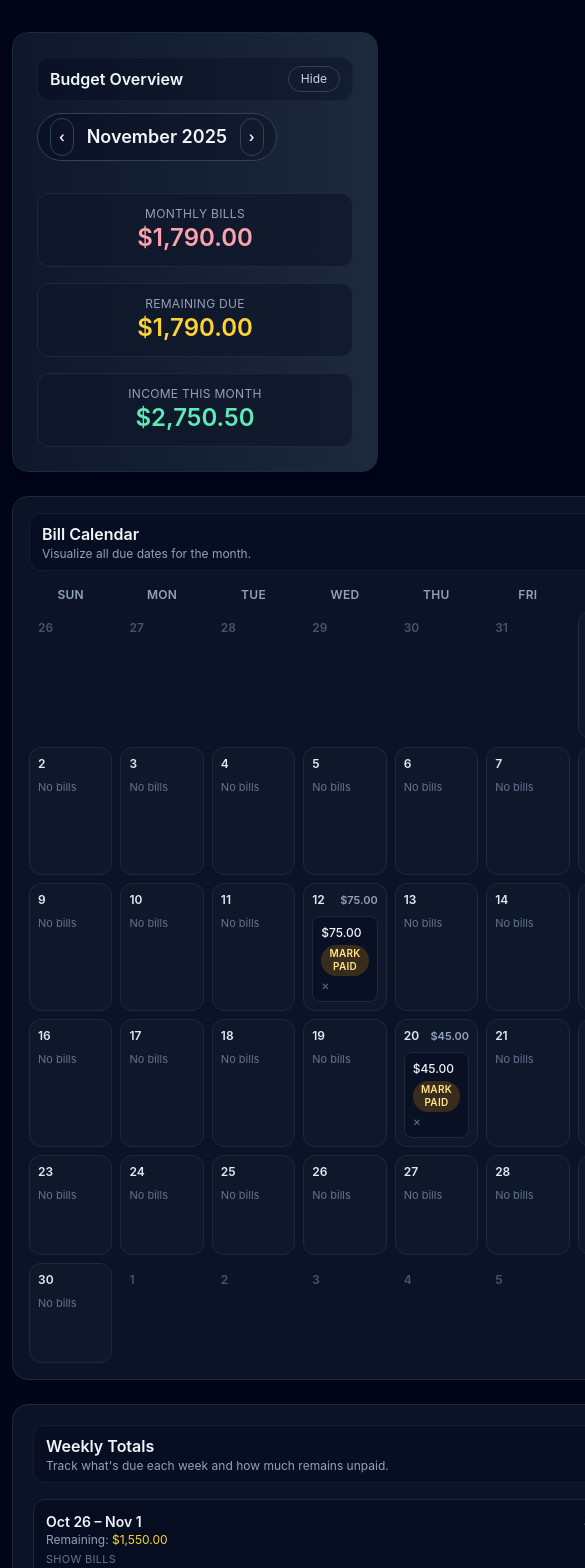
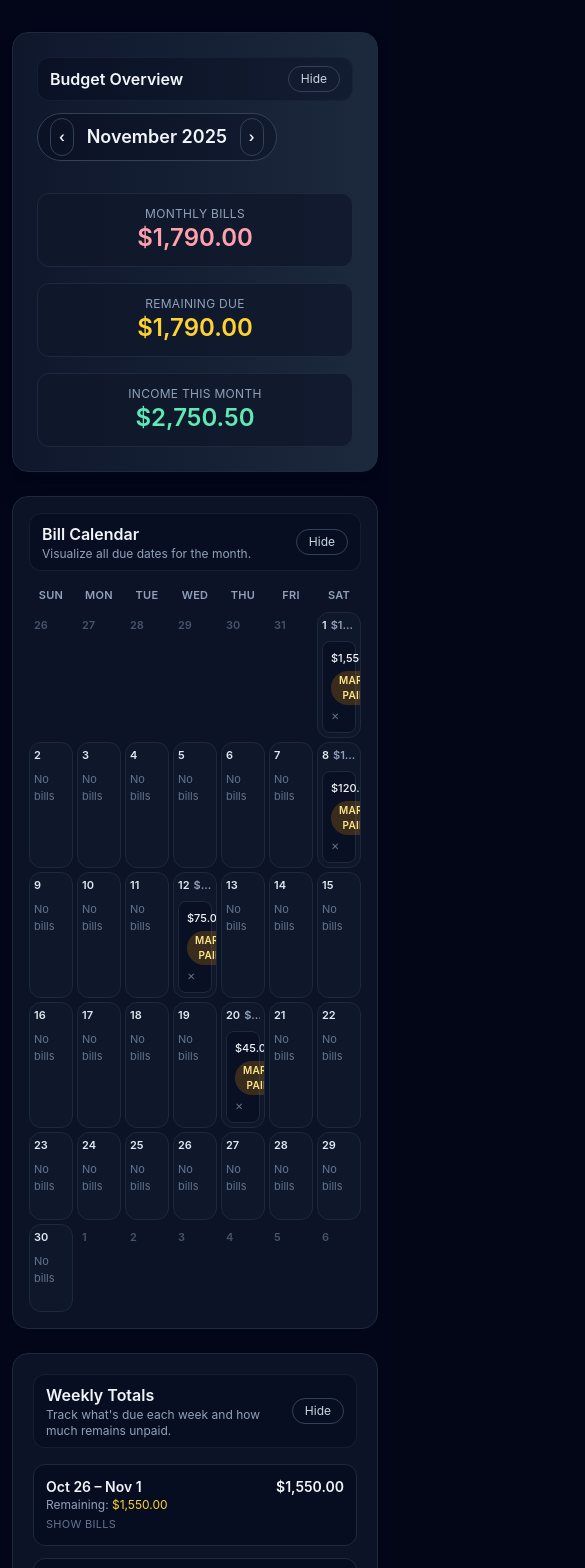
Before and after one commit to HelloDanni/billflow, a React (Vite) app: page / in a window 390 px wide. Shown: the top 1568 px of the page, 585 px wide, since content can reach past the window. Built offline with nearby package versions, Linux system fonts and the light colour scheme.

Commit message:
Add date picker functionality and improve layout responsiveness

```diff
--- a/src/App.tsx
+++ b/src/App.tsx
@@ -1,5 +1,5 @@
 import { useEffect, useMemo, useState } from 'react';
-import type { FormEvent, ReactNode } from 'react';
+import type { FormEvent, ReactNode, SyntheticEvent } from 'react';
 import './App.css';
 
 type Bill = {
@@ -216,8 +216,9 @@ const CollapsibleSection = ({
   onToggle,
 }: CollapsibleSectionProps) => {
   const contentId = `${id}-content`;
+  const sectionClass = containerClassName ?? 'rounded-2xl border border-slate-800 bg-slate-900/80 p-5';
   return (
-    <section className={containerClassName ?? 'rounded-2xl border border-slate-800 bg-slate-900/80 p-5'}>
+    <section className={`w-full max-w-full ${sectionClass}`}>
       <div className="flex flex-wrap items-center justify-between gap-3">
         <button
           type="button"
@@ -269,6 +270,9 @@ function App() {
   });
 
   const monthKey = getMonthKey(visibleMonth);
+  const openDatePicker = (event: SyntheticEvent<HTMLInputElement>) => {
+    event.currentTarget.showPicker?.();
+  };
   const activePayments = payments[monthKey] ?? {};
   const toggleSection = (id: string) => {
     setCollapsedSections((prev) => ({ ...prev, [id]: !prev[id] }));
@@ -501,7 +505,7 @@ function App() {
           </dl>
         </CollapsibleSection>
 
-        <main className="grid gap-6 lg:grid-cols-3">
+        <main className="grid w-full gap-6 lg:grid-cols-3">
           <CollapsibleSection
             id="calendar"
             title="Bill Calendar"
@@ -510,22 +514,21 @@ function App() {
             collapsed={Boolean(collapsedSections['calendar'])}
             onToggle={toggleSection}
           >
-            <div className="mt-2 overflow-x-auto">
-              <div className="min-w-[640px] space-y-2 pr-2 lg:min-w-0">
-                <div className="grid grid-cols-7 gap-2 text-center text-xs font-semibold uppercase tracking-wide text-slate-400">
+            <div className="mt-2 space-y-2">
+              <div className="grid w-full grid-cols-7 gap-1 text-center text-[11px] font-semibold uppercase tracking-wide text-slate-400 sm:gap-2 sm:text-xs">
                 {dayName.map((day) => (
                   <div key={day}>{day}</div>
                 ))}
               </div>
-                <div className="grid grid-cols-7 gap-2 sm:gap-3">
+              <div className="grid w-full grid-cols-7 gap-1 sm:gap-2 lg:gap-3">
                 {calendarCells.map((cell) => (
                   <div
                     key={cell.key}
-                      className={`min-h-[100px] overflow-hidden rounded-xl border p-2 text-xs sm:min-h-[120px] sm:text-sm sm:p-3 ${
+                    className={`min-h-[88px] overflow-hidden rounded-xl border p-1 text-[11px] sm:min-h-[120px] sm:p-3 sm:text-sm ${
                       cell.inCurrentMonth ? 'border-slate-800 bg-slate-900' : 'border-transparent bg-transparent text-slate-600'
                     }`}
                   >
-                      <div className="flex min-w-0 items-center gap-1 text-xs font-semibold">
+                    <div className="flex min-w-0 items-center gap-1 text-[11px] font-semibold sm:text-xs">
                       <span className={cell.inCurrentMonth ? 'text-slate-200' : 'text-slate-600'}>{cell.day}</span>
                       {cell.bills.length > 0 && (
                         <span className="ml-auto truncate text-[11px] text-slate-400">
@@ -537,7 +540,7 @@ function App() {
                         {cell.bills.map((bill) => {
                           const paid = Boolean(activePayments[bill.id]);
                           return (
-                            <div key={bill.id} className="rounded-lg border border-slate-800 bg-slate-950/40 p-2 text-xs">
+                            <div key={bill.id} className="rounded-lg border border-slate-800 bg-slate-950/40 p-2 text-[11px] sm:text-xs">
                               <div className="flex min-w-0 items-center justify-between gap-2 font-medium">
                                 <span className="sr-only sm:hidden">{bill.name}</span>
                                 <span
@@ -580,10 +583,9 @@ function App() {
                   ))}
                 </div>
               </div>
-            </div>
             </CollapsibleSection>
 
-          <aside className="flex flex-col gap-5 lg:col-span-1">
+          <aside className="flex w-full flex-col gap-5 lg:col-span-1">
             <CollapsibleSection
               id="weekly"
               title="Weekly Totals"
@@ -622,18 +624,35 @@ function App() {
                       {isOpen && (
                         <div className="mt-3 space-y-2 rounded-lg border border-slate-800/80 bg-slate-950/30 p-3 text-xs sm:text-sm">
                           {week.bills.length > 0 ? (
-                            week.bills.map(({ bill, date }) => (
-                              <div
+                            week.bills.map(({ bill, date }) => {
+                              const paid = Boolean(activePayments[bill.id]);
+                              return (
+                                <button
                                   key={`${week.label}-${bill.id}-${date.toISOString()}`}
-                                className="flex items-center justify-between gap-3 text-slate-200"
+                                  type="button"
+                                  onClick={() => togglePaid(bill.id)}
+                                  aria-pressed={paid}
+                                  className={`flex w-full items-center justify-between gap-3 rounded-lg border px-3 py-2 text-left ${
+                                    paid
+                                      ? 'border-emerald-700/50 bg-emerald-500/10 text-emerald-200'
+                                      : 'border-slate-800 bg-slate-950/50 text-slate-200 hover:border-slate-600'
+                                  }`}
                                 >
                                   <div className="min-w-0">
-                                  <p className="truncate font-semibold text-slate-100">{bill.name}</p>
-                                  <p className="text-[11px] text-slate-500">{date.toLocaleDateString()}</p>
+                                    <p className={`truncate font-semibold ${paid ? 'line-through opacity-80' : 'text-slate-100'}`}>
+                                      {bill.name}
+                                    </p>
+                                    <p className="text-[11px] text-slate-400">{date.toLocaleDateString()}</p>
                                   </div>
-                                <span className="shrink-0 font-semibold">{currency(bill.amount)}</span>
+                                  <div className="flex shrink-0 flex-col items-end">
+                                    <span className="font-semibold">{currency(bill.amount)}</span>
+                                    <span className={`text-[11px] uppercase tracking-wide ${paid ? 'text-emerald-300' : 'text-amber-300'}`}>
+                                      {paid ? 'Paid' : 'Tap to mark paid'}
+                                    </span>
                                   </div>
-                            ))
+                                </button>
+                              );
+                            })
                           ) : (
                             <p className="text-xs text-slate-500">No bills scheduled this week.</p>
                           )}
@@ -690,7 +709,7 @@ function App() {
           </aside>
         </main>
 
-        <div className="mt-6 flex flex-col gap-6">
+        <div className="mt-6 flex w-full flex-col gap-6">
           <CollapsibleSection
             id="add-bill"
             title="Add Expense"
@@ -733,6 +752,8 @@ function App() {
                       dueDay: value ? String(getDayFromISODate(value)) : prev.dueDay,
                     }));
                   }}
+                  onClick={openDatePicker}
+                  onFocus={openDatePicker}
                   className="mt-1 w-full rounded-lg border border-slate-700 bg-slate-950/50 px-3 py-2 text-sm text-slate-100 focus:border-slate-400 focus:outline-none"
                   required
                 />
@@ -804,6 +825,8 @@ function App() {
                   type="date"
                   value={incomeForm.date}
                   onChange={(e) => setIncomeForm((prev) => ({ ...prev, date: e.target.value }))}
+                  onClick={openDatePicker}
+                  onFocus={openDatePicker}
                   className="mt-1 w-full rounded-lg border border-slate-700 bg-slate-950/50 px-3 py-2 text-sm text-slate-100 focus:border-slate-400 focus:outline-none"
                   required
                 />
```
Lines whose indentation alone changed are shown as unchanged.
